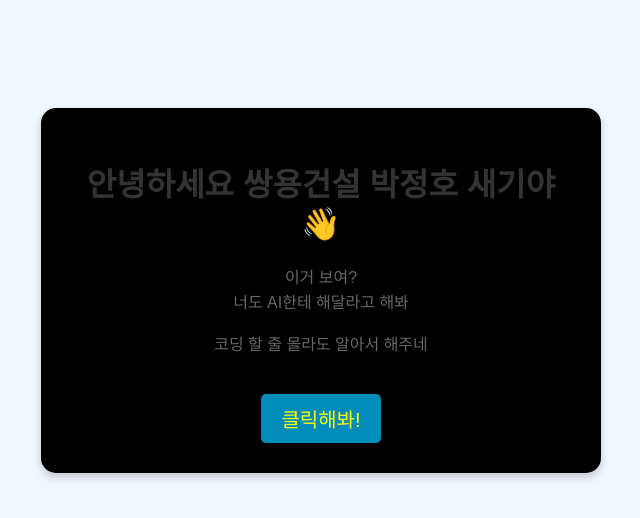
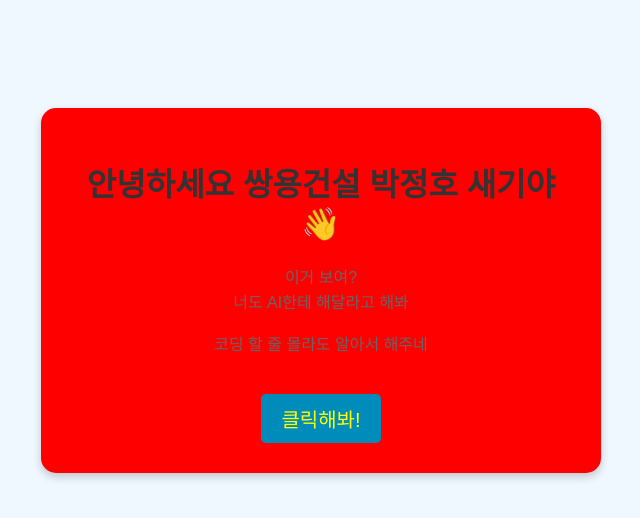
Before and after one commit to Kithae0608/Kithae_First_Website, a plain HTML site: page index.html in a window 1280 px wide. Shown: the whole page, without its empty margins (319-959 px from the left). Drawn offline with Linux system fonts and the light colour scheme.

Commit message:
Update index.html

```diff
--- a/index.html
+++ b/index.html
@@ -12,7 +12,7 @@
             padding-top: 100px;
         }
         .box {
-            background-color: black;
+            background-color: Red;
             width: 500px;
             margin: 0 auto; /* 화면 중앙에 박스 배치 */
             padding: 30px;
```
